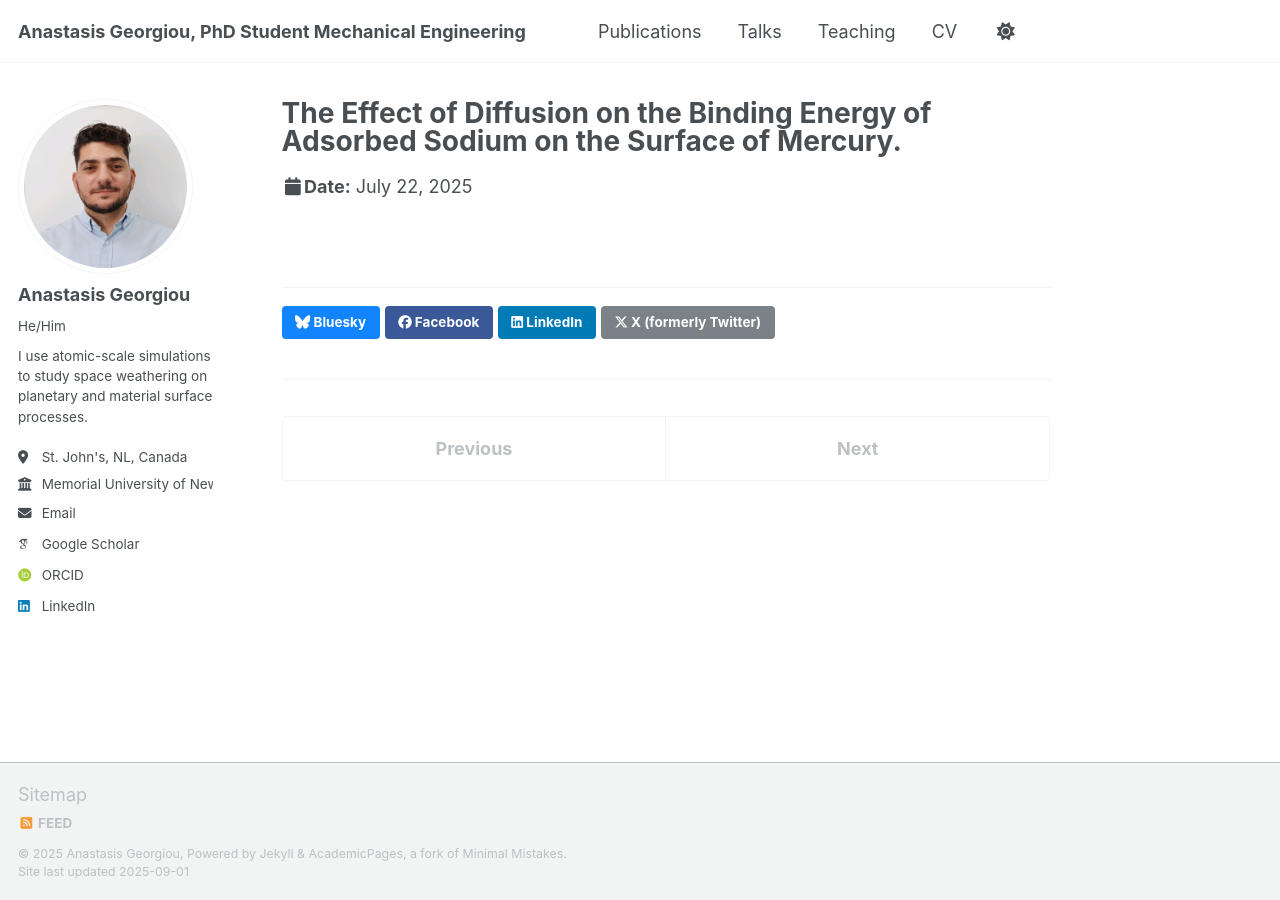
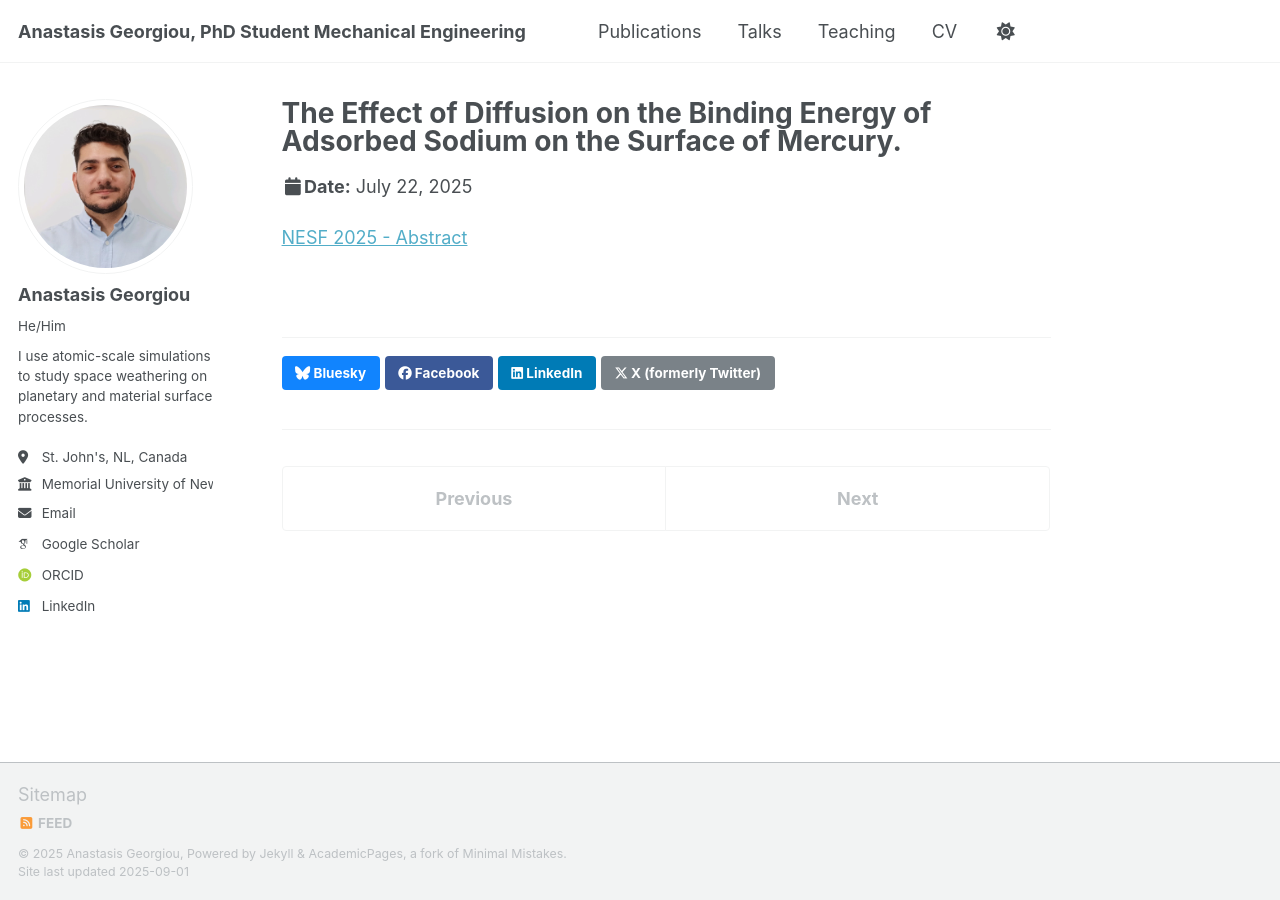
Before and after one commit to a-georgiou19/apgeorgiou.github.io, a Jekyll site: the page built from _talks/2025-07-22-talk-3.md, in a window 1280 px wide. Built offline with Jekyll 4.4.1, drawn with Linux system fonts in a browser that asks for light colours; some web fonts are replaced; a script that is not in the unit is left out.

Commit message:
2025-07-22-talk-3.md

```diff
--- a/_talks/2025-07-22-talk-3.md
+++ b/_talks/2025-07-22-talk-3.md
@@ -7,3 +7,5 @@ venue: "NASA Exploration Science Forum 2025"
 date: 2025-07-22
 location: "Albuquerque, New Mexico at The University of New Mexico"
 ---
+
+[NESF 2025 - Abstract](https://a-georgiou/apgeorgiou.github.io/files/NESF_2025_Abstract.pdf)
```
